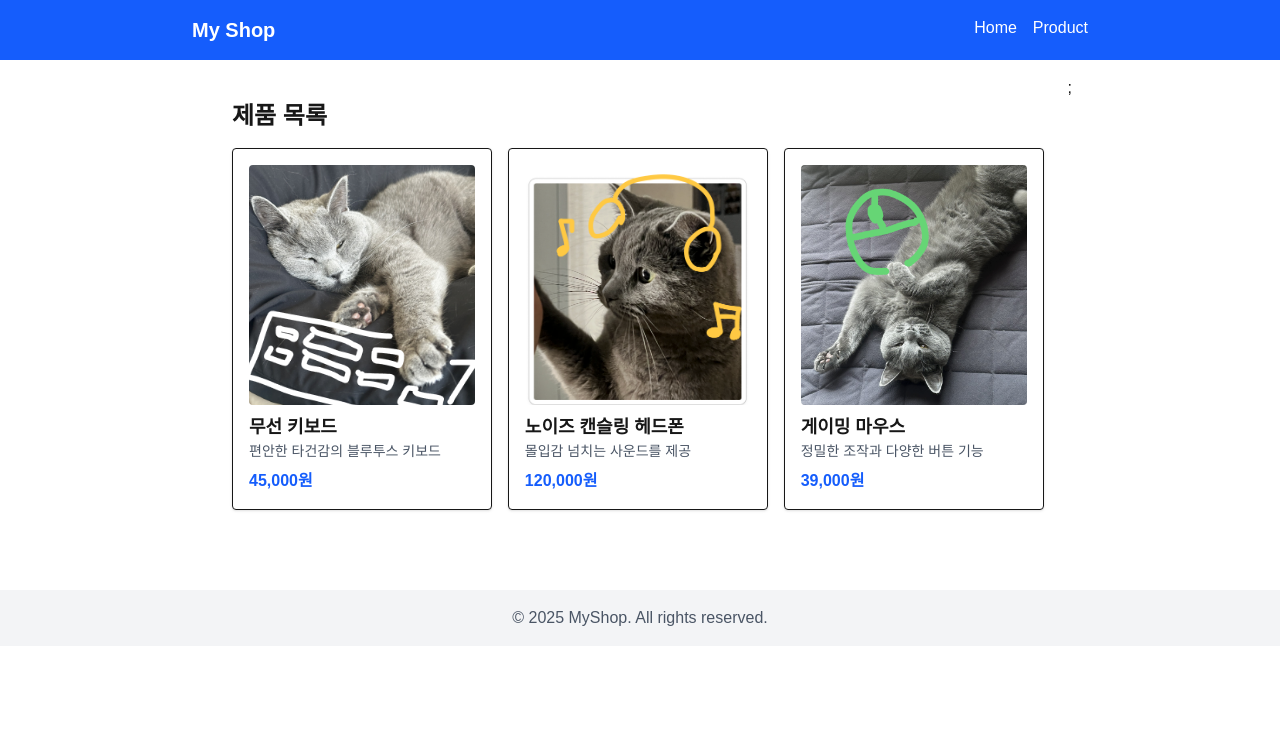
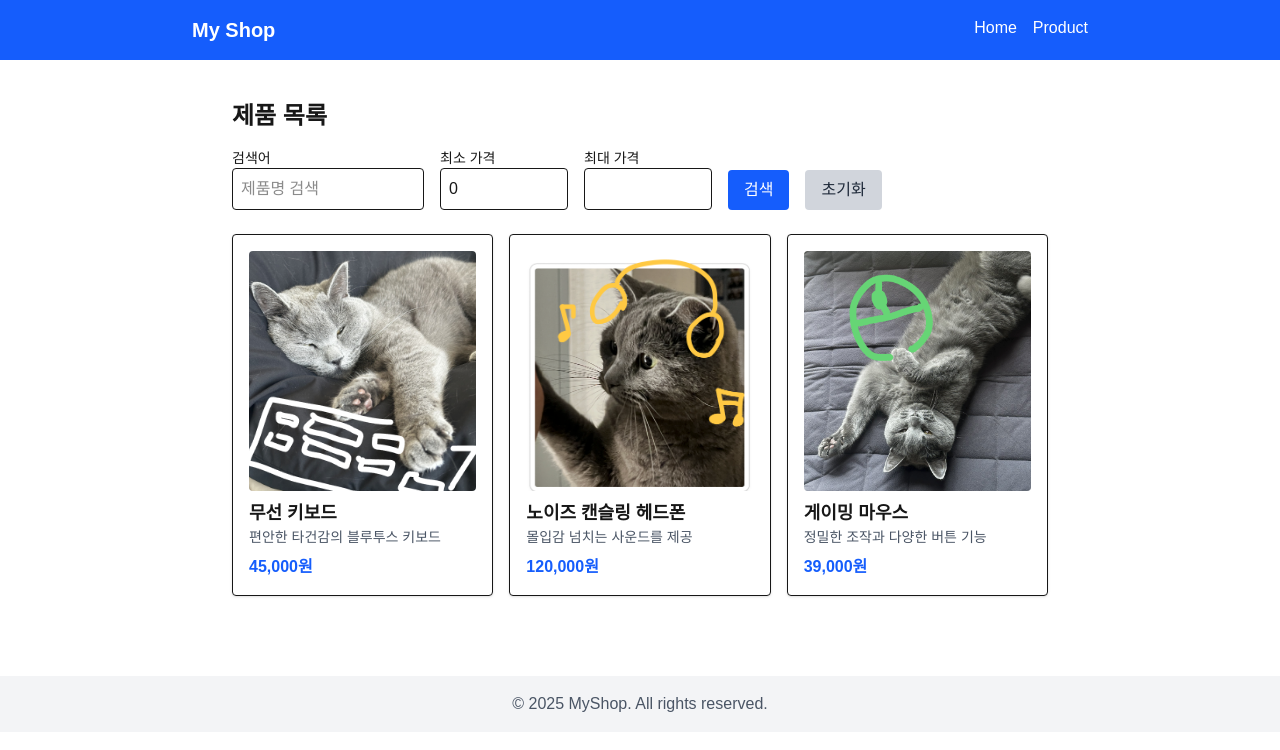
Before and after one commit to Eilleen-yang/next-product-review, a Next.js app: page /products in a window 1280 px wide. Shown: the top 750 px of the page. Built offline with nearby package versions, Linux system fonts and the light colour scheme.

Commit message:
feat: 검색 queryString filter기능

```diff
--- a/src/pages/_app.js
+++ b/src/pages/_app.js
@@ -4,7 +4,7 @@ import Layout from "./_components/Layout";
 export default function App({ Component, pageProps }) {
   return (
     <Layout>
-      <Component {...pageProps} />;
+      <Component {...pageProps} />
     </Layout>
   );
 }
--- a/src/pages/products/index.js
+++ b/src/pages/products/index.js
@@ -1,15 +1,104 @@
+import { useRouter } from "next/router";
 import ProductCard from "../_components/ProductCard";
 import products from "../data/products";
+import { useState, useEffect } from "react";
 
 export default function ProductListPage() {
+  const router = useRouter();
+  const { q = "", min = 0, max = Infinity } = router.query;
+
+  const [search, setSearch] = useState(q);
+  const [minPrice, setMinPrice] = useState(min);
+  const [maxPrice, setMaxPrice] = useState(max);
+
+  const filteredProducts = products.filter((p) => {
+    const matchName = p.name.includes(q);
+    const matchPrice = p.price >= +min && p.price <= +max;
+    return matchName && matchPrice;
+  });
+
+  const handleSearch = () => {
+    router.push({
+      pathname: "/products",
+      query: {
+        q: search,
+        min: minPrice || 0,
+        max: maxPrice || 999999,
+      },
+    });
+  };
+
+  const handleReset = () => {
+    setSearch("");
+    setMinPrice("");
+    setMaxPrice("");
+    router.push("/products");
+  };
+
+  useEffect(() => {
+    setSearch(q);
+    setMinPrice(min);
+    setMaxPrice(max);
+  }, [q, min, max]);
+
   return (
     <div className="p-6">
       <h1 className="mb-4 text-2xl font-bold">제품 목록</h1>
-      <div className="grid grid-cols-1 sm:grid-cols-2 lg:grid-cols-3 gap-4">
-        {products.map((product) => (
-          <ProductCard key={product.id} product={product} />
-        ))}
+
+      <div className="mb-6 flex flex-wrap gap-4 items-end">
+        <div>
+          <label className="block text-sm font-medium">검색어</label>
+          <input
+            value={search}
+            onChange={(e) => setSearch(e.target.value)}
+            className="border p-2 rounded w-48"
+            placeholder="제품명 검색"
+          />
+        </div>
+
+        <div>
+          <label className="block text-sm font-medium">최소 가격</label>
+          <input
+            type="number"
+            value={minPrice}
+            onChange={(e) => setMinPrice(e.target.value)}
+            className="border p-2 rounded w-32"
+          />
+        </div>
+
+        <div>
+          <label className="block text-sm font-medium">최대 가격</label>
+          <input
+            type="number"
+            value={maxPrice}
+            onChange={(e) => setMaxPrice(e.target.value)}
+            className="border p-2 rounded w-32"
+          />
+        </div>
+
+        <button
+          onClick={handleSearch}
+          className="bg-blue-600 text-white px-4 py-2 rounded"
+        >
+          검색
+        </button>
+        <button
+          onClick={handleReset}
+          className="bg-gray-300 text-gray-800 px-4 py-2 rounded"
+        >
+          초기화
+        </button>
       </div>
+
+      {filteredProducts.length === 0 ? (
+        <p className="text-gray-500">조건에 맞는 제품이 없습니다.</p>
+      ) : (
+        <div className="grid grid-cols-1 sm:grid-cols-2 lg:grid-cols-3 gap-4">
+          {filteredProducts.map((product) => (
+            <ProductCard key={product.id} product={product} />
+          ))}
+        </div>
+      )}
     </div>
   );
 }
```
